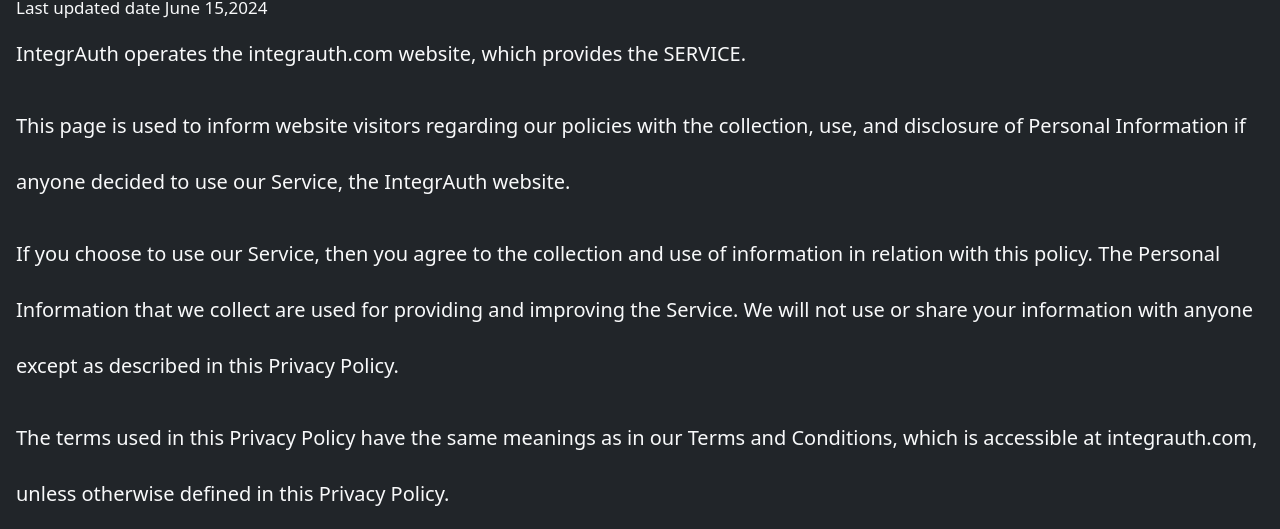
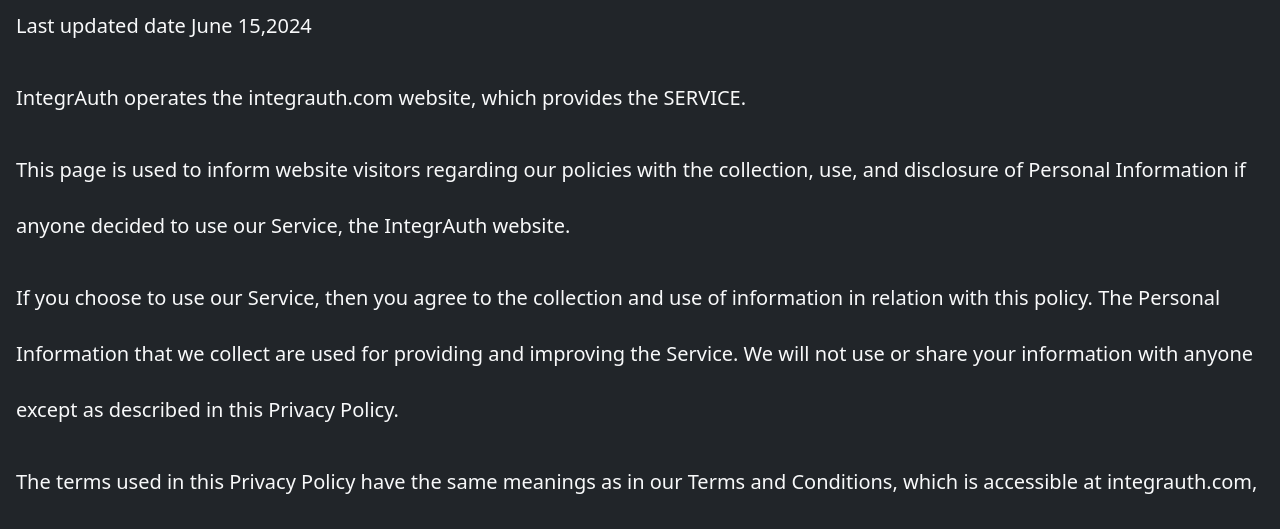
Before and after one commit to integrauth/website, a plain HTML site: page privacy.html in a window 1280 px wide. Shown: the part 152-681 px from the top of the page. Drawn offline with nearby package versions, Linux system fonts and the light colour scheme.

Commit message:
created class for last update

```diff
--- a/css/styles.css
+++ b/css/styles.css
@@ -8,7 +8,7 @@
   width: 25%;
 }
 
-h3 {
+.last-updated {
   font-size: 0.85em;
 }
 
--- a/privacy.html
+++ b/privacy.html
@@ -27,8 +27,9 @@
       <div class="fs-5 text">
 
         <h1>Privacy Policy of IntegrAuth</h1>
+         <div class=""last-updated>
 
-        <h3>Last updated date June 15,2024</h3>
+          <p>Last updated date June 15,2024</p></div>
 
         <p>IntegrAuth operates the integrauth.com website, which provides the SERVICE.</p>
 
```
